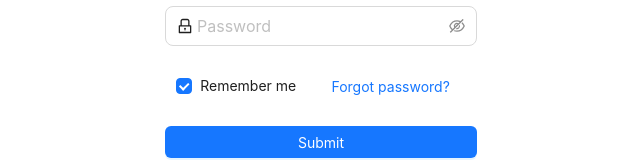
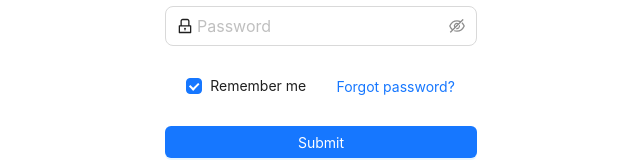
Before and after one commit to m-baj/Belfri, a Next.js app: page /login/Login in a window 1280 px wide. Shown: the part 156-316 px from the top of the page, without its empty margins (319-959 px from the left). Built offline with nearby package versions, Linux system fonts and the light colour scheme.

Commit message:
right align

```diff
--- a/src/components/LoginForm/LoginForm.tsx
+++ b/src/components/LoginForm/LoginForm.tsx
@@ -65,7 +65,10 @@ export default function LoginForm() {
                         <Checkbox>Remember me</Checkbox>
                     </Form.Item>
                     <Form.Item<Fields>>
-                        <Button type="link">Forgot password?</Button>
+                        <Button style={{
+                            padding: 0,
+                            textAlign: "right",
+                        }} type="link">Forgot password?</Button>
                     </Form.Item>
                 </Flex>
                 <Form.Item<Fields>>
```
